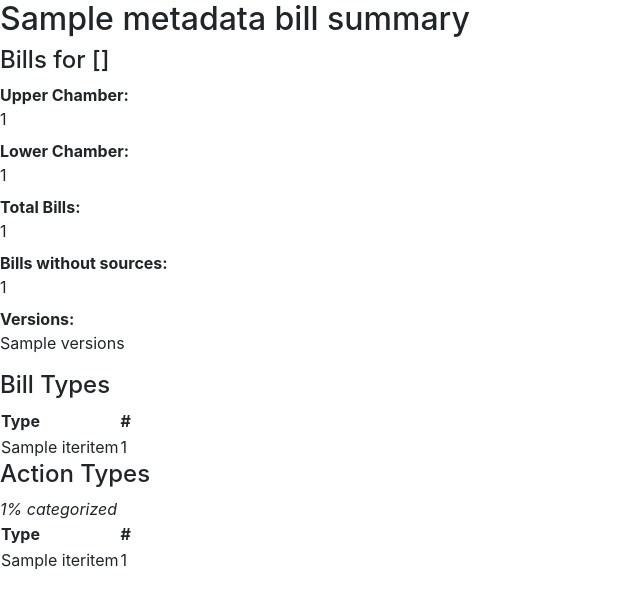
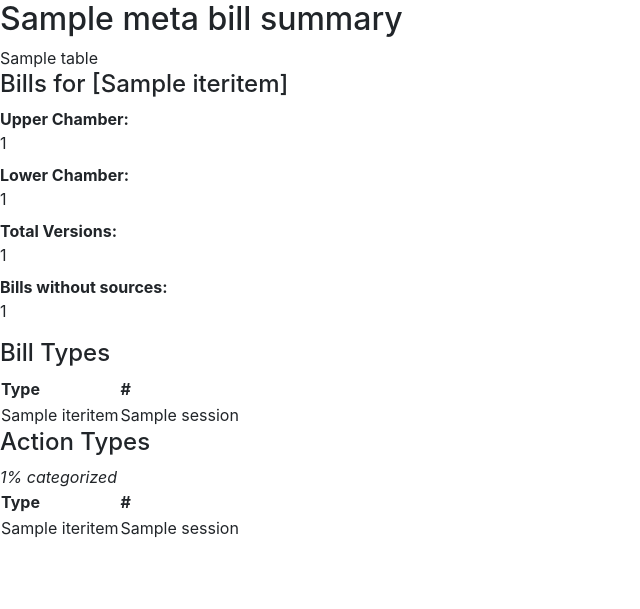
Before and after one commit to openstates/billy, a Django app: template billy/site/browse/templates/billy/bills.html in a window 1280 px wide. Shown: the part 98-707 px from the top of the page, without its empty margins (0-640 px from the left). Run offline with Django 3.2, Linux system fonts and the light colour scheme; the template is opened without the code that fills it: most values are stand-ins (such as "Sample title", 1, 10 or a date in 2020); some libraries are stand-ins or nearby versions.

Commit message:
added bills view

```diff
--- a/billy/site/browse/templates/billy/base.html
+++ b/billy/site/browse/templates/billy/base.html
@@ -6,6 +6,12 @@
       <style>
           body { padding-top: 50px; }
       </style>
+      {% block script %}
+      {% endblock %}
+
+      {% block style %}
+      {% endblock %}
+
   </head>
   <body>
       <div class="topbar">
--- a/billy/site/browse/templates/billy/bills.html
+++ b/billy/site/browse/templates/billy/bills.html
@@ -2,26 +2,32 @@
 {% load humanize %}
 
 {% block content %}
-<h2>{{ metadata.name }} bill summary</h2>
+<h2>{{ meta.name }} bill summary</h2>
 
-{% for session in sessions %}
+<div id="tables">
+{% for table in tables %}
+  {{ table|safe }}
+{% endfor %}
+</div>
+
+{% for name, session in sessions.iteritems %}
 
 <div style="float: left; padding-right: 3em;" class="bills">
-    <h4 width="100%">Bills for [{{session.session}}] </h4>
+    <h4 width="100%">Bills for [{{name}}] </h4>
   <dl>
-      <dt>Upper Chamber:</dt><dd>{{session.upper_bill_count}}</dd>
-      <dt>Lower Chamber:</dt><dd>{{session.lower_bill_count}}</dd>
-      <dt>Total Bills:</dt><dd>{{session.bill_count}}</dd>
-      <dt>Bills without sources:</dt><dd>{{session.ns_bill_count}}</dd>
-      <dt>Versions:</dt><dd>{{session.versions}}</dd>
+      <dt>Upper Chamber:</dt><dd>{{session.upper_count}}</dd>
+      <dt>Lower Chamber:</dt><dd>{{session.lower_count}}</dd>
+      <dt>Total Versions:</dt><dd>{{session.version_count}}</dd>
+      <dt>Bills without sources:</dt><dd>{{session.versionless_count}}</dd>
   </dl>
   <h4 width="100%">Bill Types</h4>
   <table>
       <tr><th>Type</th><th>#</th></tr>
-      {% for name, num in session.types.iteritems %}
+      {% for name, num in session.bill_types.iteritems %}
       <tr><td>{{name}}</td><td>{{num}}</td></tr>
       {% endfor %}
   </table>
+
   <h4 width="100%">Action Types</h4>
   <em>{{session.action_cat_percent}}% categorized</em>
   <table>
```
Also changed, not shown: billy/site/browse/views.py (+62 -2 lines).
